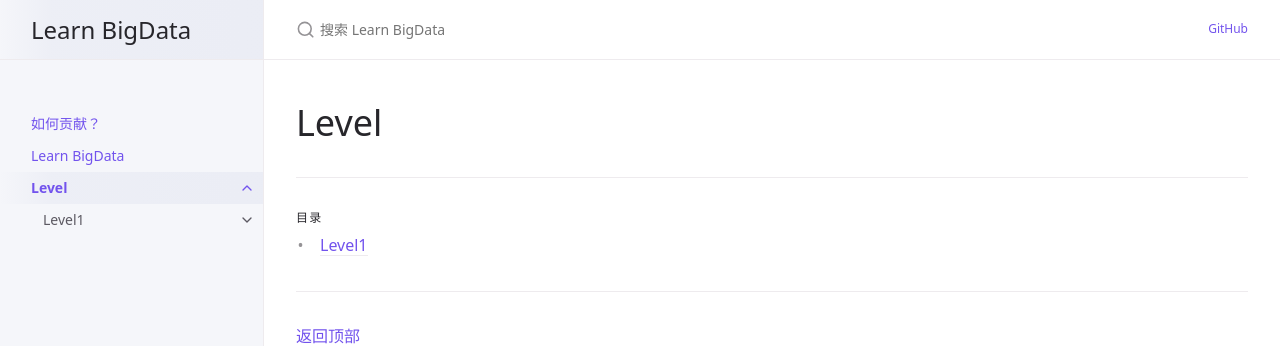
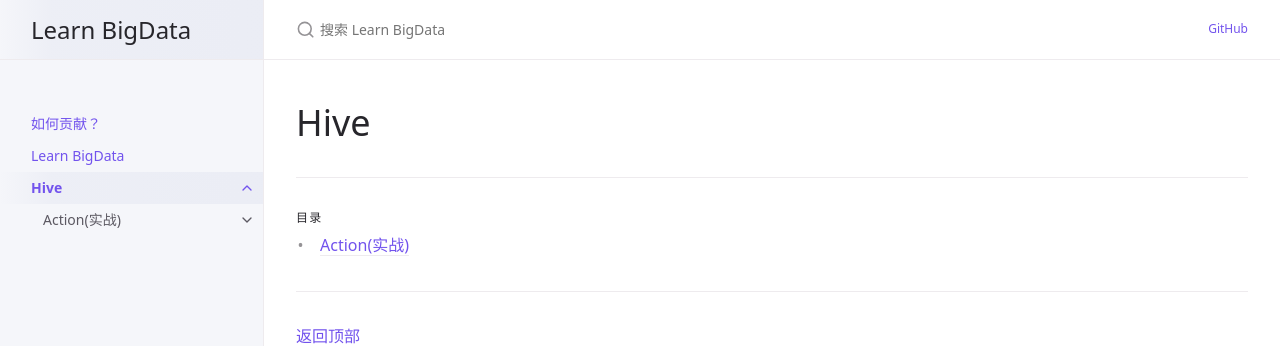
Before and after one commit to EdurtIO/learn-bigdata.incubator.edurt.io, a Jekyll site: the page built from docs/Hive/index.md, in a window 1280 px wide. Shown: the top 346 px of the page. Built offline with Jekyll 4.4.1, drawn with Linux system fonts in a browser that asks for light colours.

Commit message:
添加Hive相关文档

```diff
--- a/docs/level/level1/level1.md
+++ b/docs/Hive/Action/index.md
@@ -1,11 +1,10 @@
 ---
 layout: default
-title: Level1
+title: Action(实战)
 nav_order: 1
 has_children: true
-parent: Level
-permalink: /docs/level/level1
+parent: Hive
 ---
 
-# Level 1
+# Hive Action(实战)
 {: .no_toc }
--- a/docs/level/level.md
+++ b/docs/Hive/index.md
@@ -1,10 +1,10 @@
 ---
 layout: default
-title: Level
-nav_order: 1
+title: Hive
+nav_order: 7
 has_children: true
-permalink: docs/level
+permalink: docs/Hive
 ---
 
-# Level
+# Hive
 {: .no_toc }
```
Also changed, not shown: docs/Hive/Action/hive-client-python.md (added, +14 -0 lines), docs/level/level1/level2.md (deleted, +0 -12 lines).
